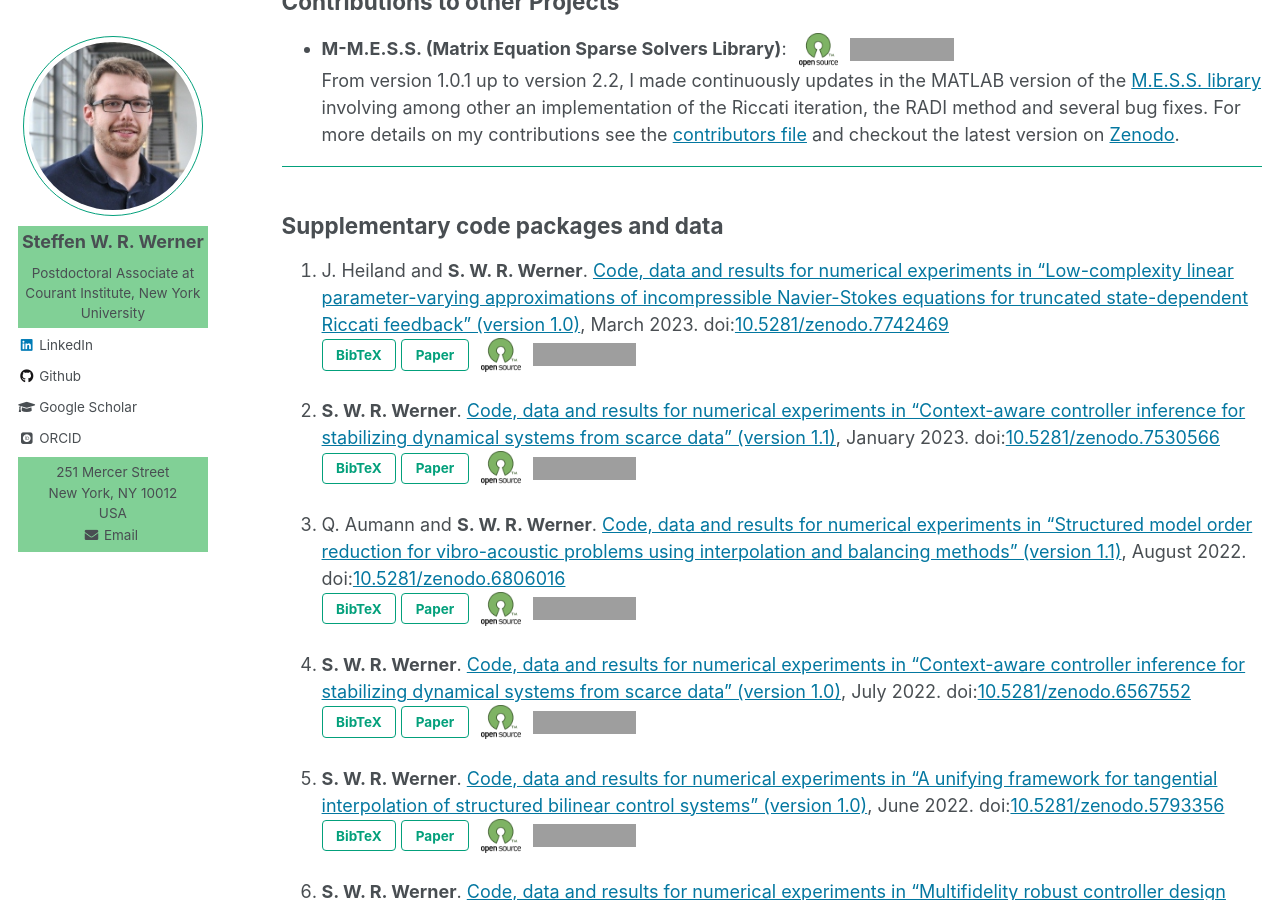
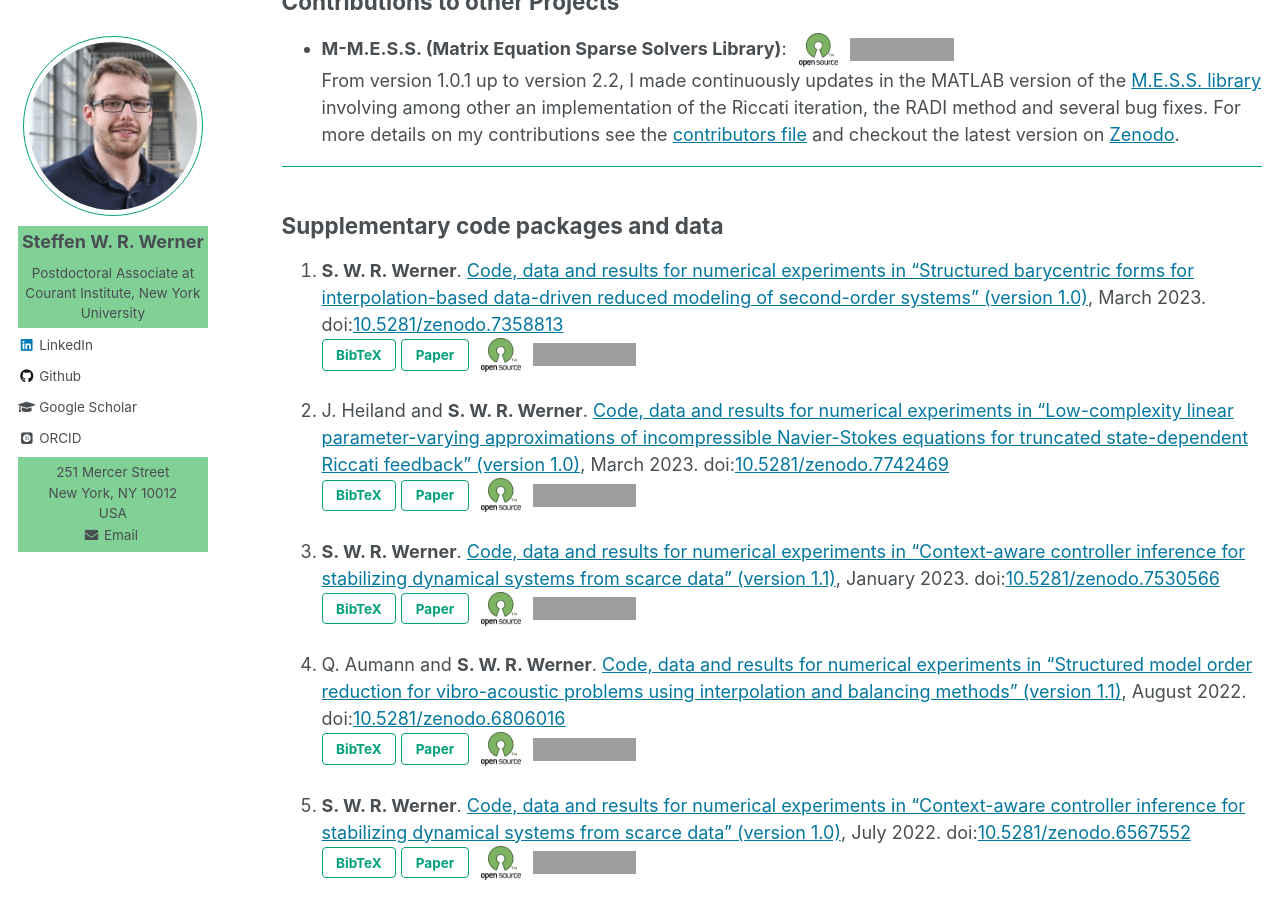
Before and after one commit to ninsteve/ninsteve.github.io, a Jekyll site: the page built from _pages/software.md, in a window 1280 px wide and 900 px high, scrolled down 1022 px. Built offline with Jekyll 4.4.1, drawn with Linux system fonts in a browser that asks for light colours; nearby versions of some CDN libraries; some web fonts are replaced; formulas are drawn with MathJax 3; grey boxes are pictures that could not be loaded.

```diff
--- a/_pages/software.md
+++ b/_pages/software.md
@@ -114,6 +114,24 @@ author_profile: true
 ---
 
 ## <a name="codepackages"></a>Supplementary code packages and data ##
+
+1.  <strong>S. W. R. Werner</strong>. <a target="blank_"
+    href="https://doi.org/10.5281/zenodo.7358813">Code, data and results for
+    numerical experiments in &ldquo;Structured barycentric forms for
+    interpolation-based data-driven reduced modeling of second-order
+    systems&rdquo;
+    (version 1.0)</a>,
+    March 2023. doi:<a target="blank_" href="https://doi.org/10.5281/zenodo.7358813">10.5281/zenodo.7358813</a><br />
+    <button id="supWer23a-pop" class="btn btn--inverse">BibTeX</button>
+    <a target="blank_" href="https://doi.org/10.48550/arXiv.2303.12576"><button
+    class="btn btn--inverse">Paper</button></a>
+    <a target ="_blank"
+    href="https://en.wikipedia.org/wiki/Open-source_software">
+    <img src="../images/open_source_symbol.png" alt="Open Source Software"
+    class="opensource"></a>
+    <a href="https://opensource.org/licenses/BSD-2-Clause">
+    <img src="https://img.shields.io/badge/License-BSD%202--Clause-orange.svg"
+    alt="License: BSD 2-Clause" class="badge"></a>
 
 1.  J. Heiland and <strong>S. W. R. Werner</strong>. <a target="blank_"
     href="https://doi.org/10.5281/zenodo.7742469">Code, data and results for
--- a/files/software/bibtex.html
+++ b/files/software/bibtex.html
@@ -2,6 +2,26 @@
 <!-- SUPPLEMENTARY CODE PACKAGES AND DATA                                    -->
 <!--=========================================================================-->
 
+<script>
+  $(function(){
+  $('#supWer23a-pop').magnificPopup({ items: { src: '#supWer23a' },
+  closeBtnInside: true, autoFocusLast: false, fixedContentPos: false,
+  type: 'inline' }); });
+</script>
+<div id="supWer23a" class="bibtex-dialog mfp-hide">
+<pre><code>
+@MISC{supWer23a,
+  author =       {Werner, S.~W.~R.},
+  title  =       {Code, Data and Results for Numerical Experiments in
+                  ``{S}tructured barycentric forms for interpolation-based
+                  data-driven reduced modeling of second-order systems''
+                  (version 1.0)},
+  month  =       mar,
+  year   =       {2023},
+  doi    =       {10.5281/zenodo.7358813}
+}
+</code></pre></div>
+<!--=========================================================================-->
 <script>
   $(function(){
   $('#supHeiW23-pop').magnificPopup({ items: { src: '#supHeiW23' },
```
Also changed, not shown: _pages/publications.md (+14 -1 lines), files/publications/bibtex.html (+21 -0 lines), 1 other file.
